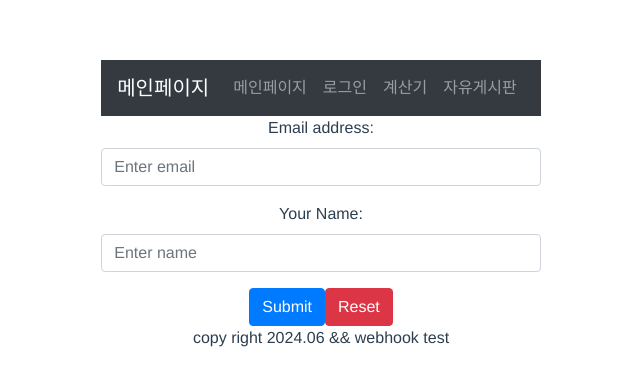
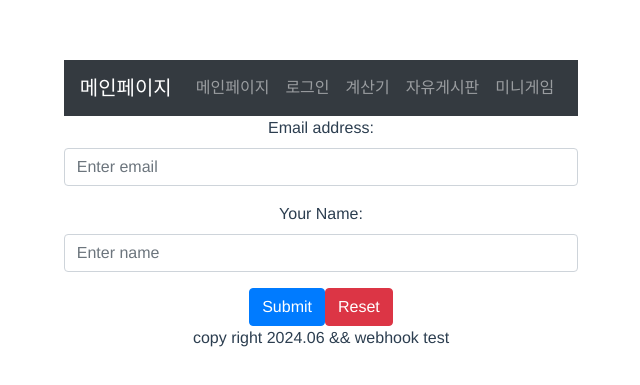
Before and after one commit to redeye0922/dev-play, a Vue app in the folder vue-play/: page /login in a window 1280 px wide. Shown: the part 195-580 px from the top of the page, without its empty margins (319-959 px from the left). Built offline with nearby package versions, Linux system fonts and the light colour scheme.

Commit message:
Update HeaderComp.vue

```diff
--- a/vue-play/src/components/HeaderComp.vue
+++ b/vue-play/src/components/HeaderComp.vue
@@ -14,6 +14,7 @@
           <b-nav-item to="/login" @click="navClick">로그인</b-nav-item>
           <b-nav-item to="/calculator" @click="navClick">계산기</b-nav-item>
           <b-nav-item to="/board" @click="navClick">자유게시판</b-nav-item>
+          <b-nav-item to="/minigames" @click="navClick">미니게임</b-nav-item>
         </b-navbar-nav>
       </b-collapse>
     </b-navbar>
```
